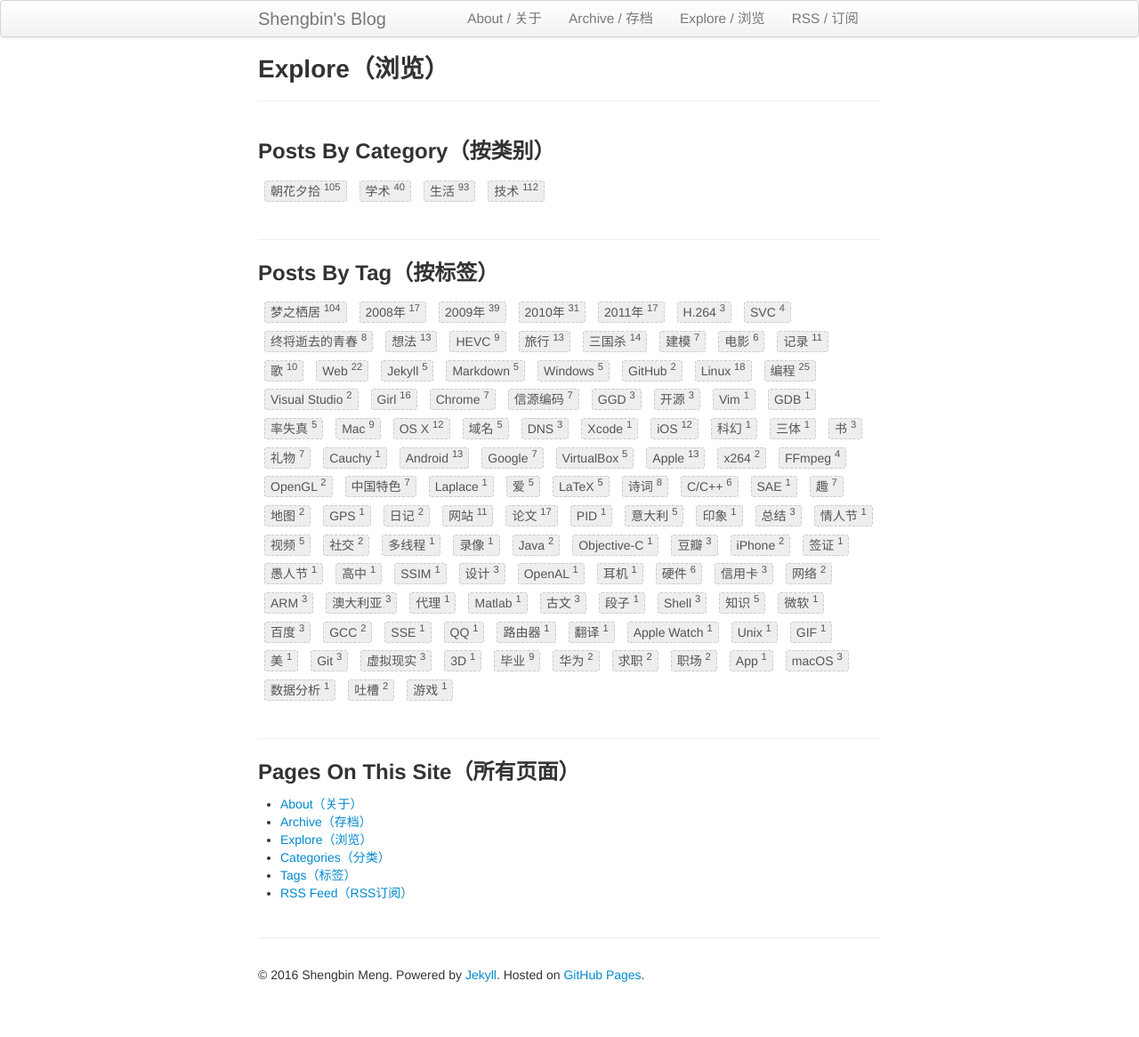
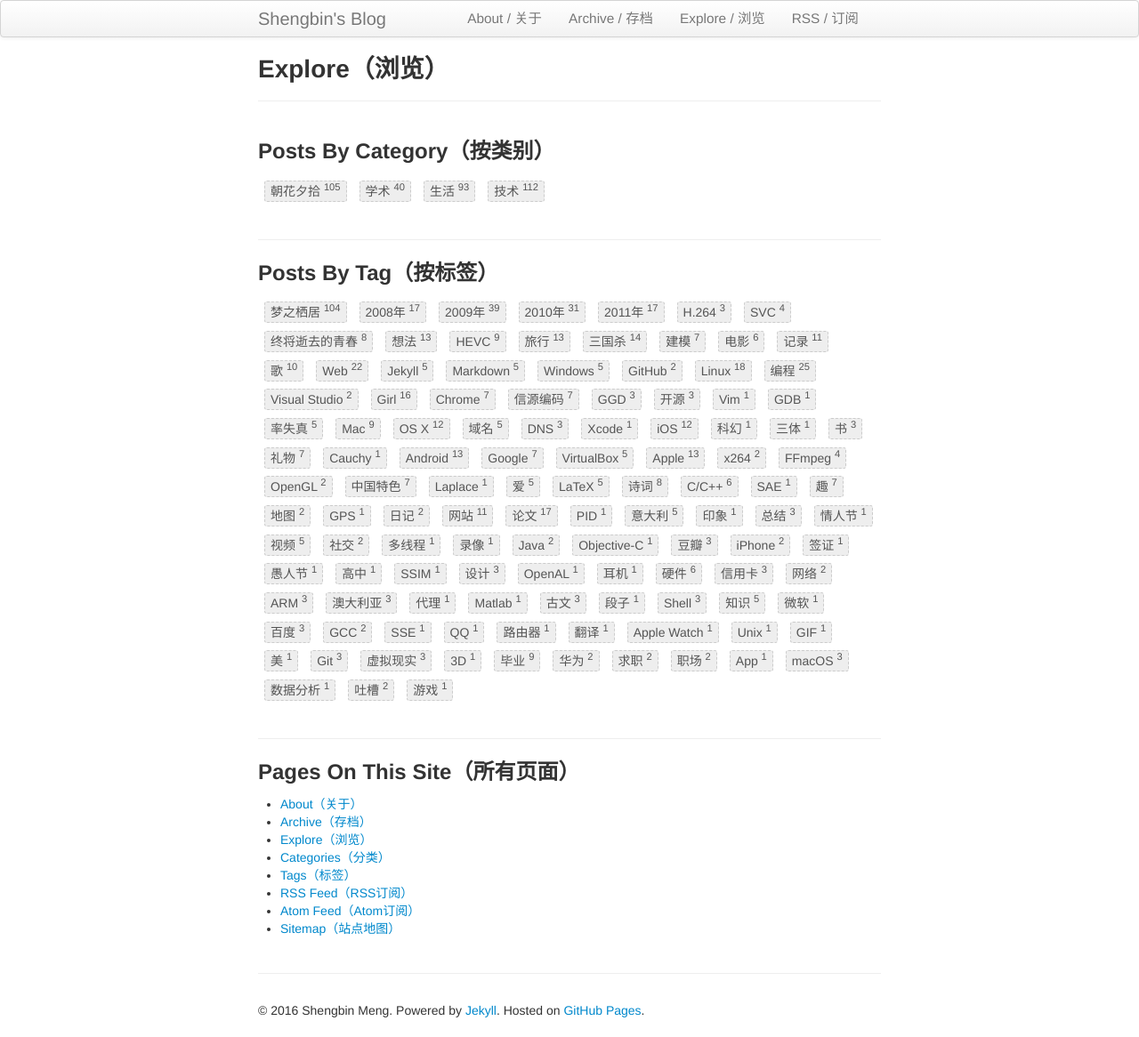
Before and after one commit to shengbinmeng/shengbinmeng.github.io, a Jekyll site: the page built from explore.html, in a window 1280 px wide. Shown: the whole page at 89% size. Built offline with Jekyll 4.4.1, drawn with Linux system fonts in a browser that asks for light colours; before the commit the page ends 1126 px from its top, so only the background shows below that.

Commit message:
Add usage of feed and sitemap plugins supported by GitHub Pages

```diff
--- a/_config.yml
+++ b/_config.yml
@@ -25,7 +25,9 @@ author_name: Shengbin Meng
 
 # Build settings
 gems:
+  - jekyll-feed
   - jekyll-paginate
+  - jekyll-sitemap
 exclude:
   - Gemfile
   - Gemfile.lock
--- a/explore.html
+++ b/explore.html
@@ -30,4 +30,6 @@ description: "Explore Shengbin's Blog"
 <li><a href="{{ site.baseurl }}/categories">Categories（分类）</a></li>
 <li><a href="{{ site.baseurl }}/tags">Tags（标签）</a></li>
 <li><a href="{{ site.baseurl }}/rss.xml">RSS Feed（RSS订阅）</a></li>
+<li><a href="{{ site.baseurl }}/feed.xml">Atom Feed（Atom订阅）</a></li>
+<li><a href="{{ site.baseurl }}/sitemap.xml">Sitemap（站点地图）</a></li>
 </ul>
```
